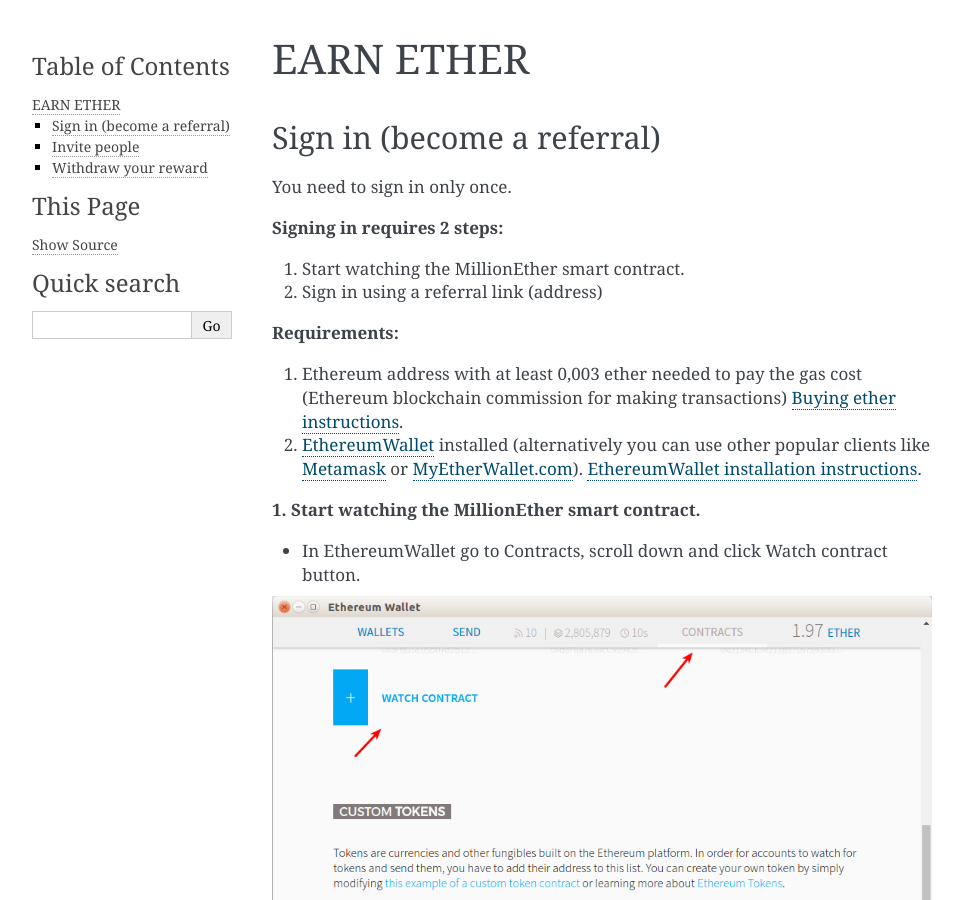
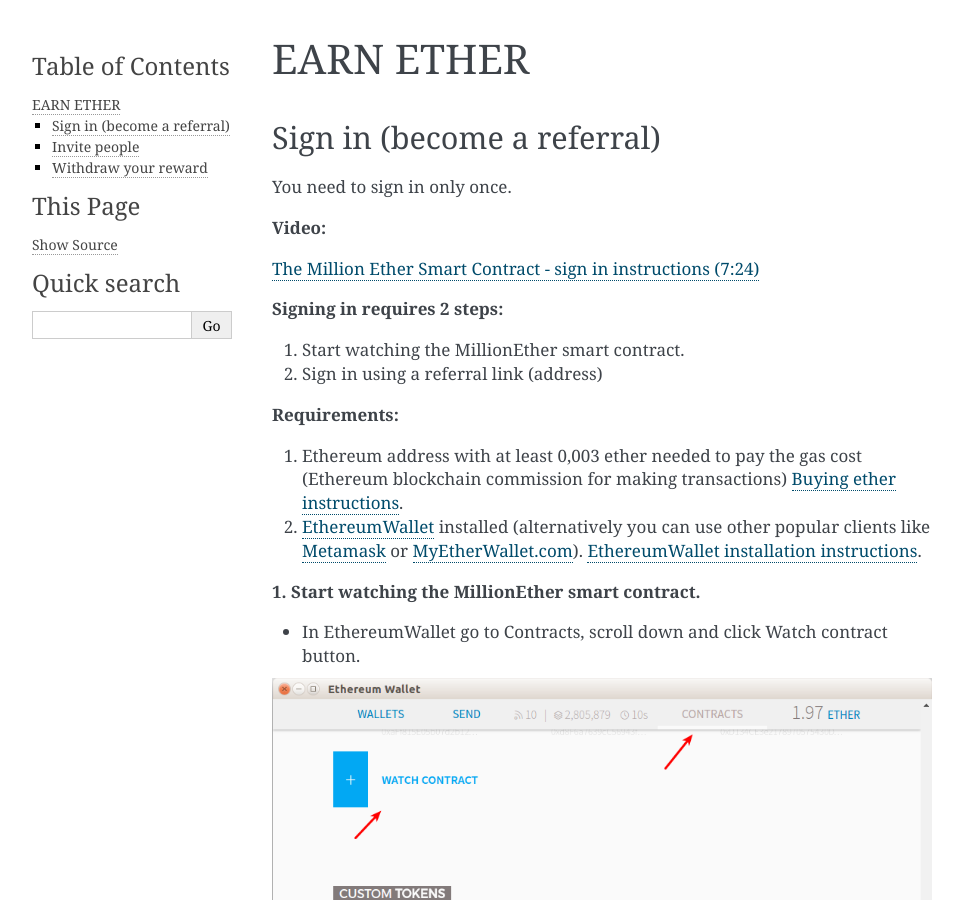
Before and after one commit to porobov/Million-Ether-Homepage-Docs, a Sphinx documentation site: the page built from source/earn.rst, in a window 1280 px wide and 900 px high. Shown: the whole window, without its empty margins (148-1111 px from the left). Built offline with Sphinx 7.4.7, drawn with Linux system fonts in a browser that asks for light colours; some of the changed text lies outside the part shown.

Commit message:
sign in video added

```diff
--- a/source/earn.rst
+++ b/source/earn.rst
@@ -9,6 +9,10 @@ Sign in (become a referral)
 ***************************
 
 You need to sign in only once.
+
+**Video:**
+
+`The Million Ether Smart Contract - sign in instructions (7:24) <https://youtu.be/0HR4N9lEc2I>`_
 
 **Signing in requires 2 steps:**
 
@@ -94,6 +98,9 @@ Now you can share your link and start earning ether!
 Invite people
 *************
 
+**Video:**
+
+`The Million Ether Smart Contract - sign in instructions (7:24) <https://youtu.be/0HR4N9lEc2I>`_
 
 **1. Sign in if you haven't yet** - :ref:`Sign in <sign-in>`
 
--- a/source/whitepaper.rst
+++ b/source/whitepaper.rst
@@ -84,3 +84,7 @@ Links
 `Million Ether contract at Etherscan.io <https://etherscan.io/address/0x15dbdB25f870f21eaf9105e68e249E0426DaE916/>`_
 
 `Million Ether contract at Github <https://github.com/porobov/MillionEtherHomepage/>`_
+
+`Million Ether at Reddit <https://www.reddit.com/r/MillionEther/>`_
+
+`The Million Ether Smart Contract - sign in instructions (7:24) <https://youtu.be/0HR4N9lEc2I>`_
```
